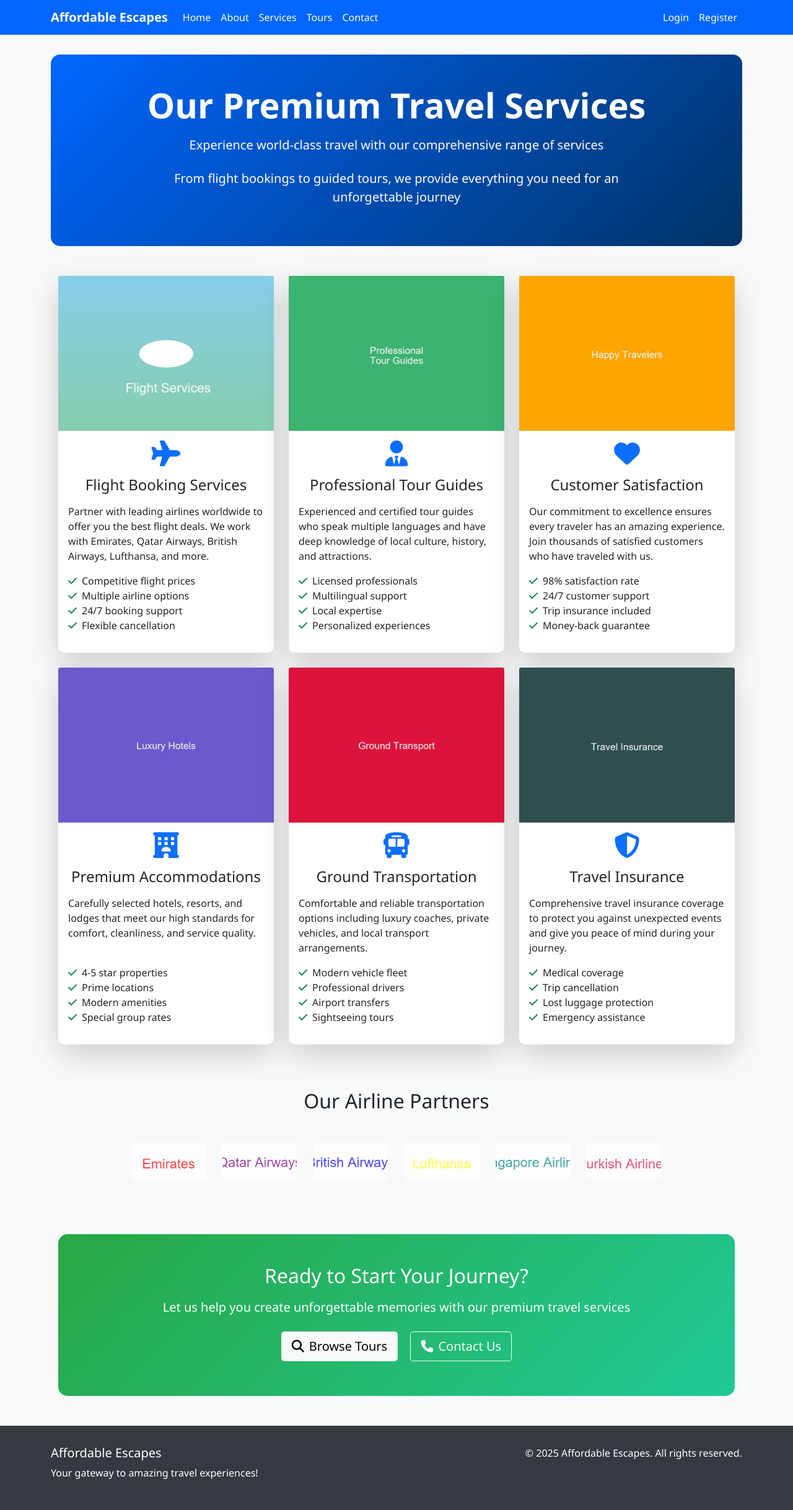
After one commit to arthursuuna/travel_app, a Flask app: page /services in a window 1280 px wide. The commit adds this page. Shown: the whole page at 62% size. Run offline with Flask 3, Linux system fonts and the light colour scheme.

Commit message:
services page done

```diff
--- a/app/routes/main.py
+++ b/app/routes/main.py
@@ -57,8 +57,18 @@ def test():
 def about():
     """
     About page route.
+    Display information about the travel company.
     """
     return render_template("about.html")
+
+
+@main_bp.route("/services")
+def services():
+    """
+    Services page route.
+    Display all available travel services.
+    """
+    return render_template("services.html")
 
 
 @main_bp.route("/dashboard")
--- a/app/templates/base.html
+++ b/app/templates/base.html
@@ -103,7 +103,7 @@
     <!-- Navigation -->
     <nav class="navbar navbar-expand-lg navbar-dark" style="background-color: #0066ff; opacity: 1; z-index: 1000;">
         <div class="container">
-            <a class="navbar-brand" href="{{ url_for('main.index') }}" style="color: #ffffff !important; font-weight: bold;">Travelx Limited</a>
+            <a class="navbar-brand" href="{{ url_for('main.index') }}" style="color: #ffffff !important; font-weight: bold;">Affordable Escapes</a>
 
             <button class="navbar-toggler" type="button" data-bs-toggle="collapse" data-bs-target="#navbarNav" aria-controls="navbarNav" aria-expanded="false" aria-label="Toggle navigation">
                 <span class="navbar-toggler-icon"></span>
@@ -113,6 +113,7 @@
                 <ul class="navbar-nav me-auto">
                     <li class="nav-item"><a class="nav-link" href="{{ url_for('main.index') }}">Home</a></li>
                     <li class="nav-item"><a class="nav-link" href="{{ url_for('main.about') }}">About</a></li>
+                    <li class="nav-item"><a class="nav-link" href="{{ url_for('main.services') }}">Services</a></li>
                     <li class="nav-item"><a class="nav-link" href="{{ url_for('tours.index') }}">Tours</a></li>
                     <li class="nav-item"><a class="nav-link" href="{{ url_for('main.index') }}#contact">Contact</a></li>
                 </ul>
@@ -173,11 +174,11 @@
         <div class="container">
             <div class="row">
                 <div class="col-md-6">
-                    <h5>🌍 Travel App</h5>
+                    <h5>Affordable Escapes</h5>
                     <p>Your gateway to amazing travel experiences!</p>
                 </div>
                 <div class="col-md-6 text-md-end">
-                    <p>&copy; 2025 Travel App. All rights reserved.</p>
+                    <p>&copy; 2025 Affordable Escapes. All rights reserved.</p>
                 </div>
             </div>
         </div>
--- a/app/templates/index.html
+++ b/app/templates/index.html
@@ -104,7 +104,7 @@
               Our mission is to inspire and empower people to explore the world through personalized, enriching travel experiences.
               We aim to create unforgettable journeys where travelers of all backgrounds feel welcomed, supported, and thrilled every step of the way.
             </p>
-            <a href="#services" class="btn btn-primary mt-2">Explore Our Services →</a>
+            <a href="{{ url_for('main.services') }}" class="btn btn-primary mt-2">Explore Our Services →</a>
         </div>
 
         <!-- Image Card -->
--- /dev/null
+++ b/app/templates/services.html
@@ -0,0 +1,350 @@
+{% extends "base.html" %}
+
+{% block title %}Our Services - Affordable Escapes{% endblock %}
+
+{% block content %}
+<div class="services-page">
+    <!-- Hero Section -->
+    <div class="hero-section text-center py-5 mb-5" style="background: linear-gradient(135deg, #0066ff 0%, #003366 100%); color: white; border-radius: 15px;">
+        <div class="container">
+            <h1 class="display-4 fw-bold mb-3">Our Premium Travel Services</h1>
+            <p class="lead mb-4">Experience world-class travel with our comprehensive range of services</p>
+            <div class="row justify-content-center">
+                <div class="col-lg-8">
+                    <p class="fs-5">From flight bookings to guided tours, we provide everything you need for an unforgettable journey</p>
+                </div>
+            </div>
+        </div>
+    </div>
+
+    <!-- Services Grid -->
+    <div class="container">
+        <div class="row">
+            <!-- Flight Services -->
+            <div class="col-lg-4 col-md-6 mb-4">
+                <div class="service-card h-100">
+                    <div class="card border-0 shadow-lg h-100">
+                        <div class="card-img-container" style="height: 250px; overflow: hidden;">
+                            <img src="{{ url_for('static', filename='images/services/flights.jpg') }}"
+                                 class="card-img-top"
+                                 alt="Flight Services"
+                                 style="height: 100%; object-fit: cover; transition: transform 0.3s;"
+                                 onmouseover="this.style.transform='scale(1.05)'"
+                                 onmouseout="this.style.transform='scale(1)'">
+                        </div>
+                        <div class="card-body d-flex flex-column">
+                            <div class="service-icon text-center mb-3">
+                                <i class="fas fa-plane text-primary" style="font-size: 2.5rem;"></i>
+                            </div>
+                            <h4 class="card-title text-center mb-3">Flight Booking Services</h4>
+                            <p class="card-text flex-grow-1">
+                                Partner with leading airlines worldwide to offer you the best flight deals.
+                                We work with Emirates, Qatar Airways, British Airways, Lufthansa, and more.
+                            </p>
+                            <ul class="list-unstyled">
+                                <li><i class="fas fa-check text-success me-2"></i>Competitive flight prices</li>
+                                <li><i class="fas fa-check text-success me-2"></i>Multiple airline options</li>
+                                <li><i class="fas fa-check text-success me-2"></i>24/7 booking support</li>
+                                <li><i class="fas fa-check text-success me-2"></i>Flexible cancellation</li>
+                            </ul>
+                        </div>
+                    </div>
+                </div>
+            </div>
+
+            <!-- Tour Guide Services -->
+            <div class="col-lg-4 col-md-6 mb-4">
+                <div class="service-card h-100">
+                    <div class="card border-0 shadow-lg h-100">
+                        <div class="card-img-container" style="height: 250px; overflow: hidden;">
+                            <img src="{{ url_for('static', filename='images/services/tour-guides.jpg') }}"
+                                 class="card-img-top"
+                                 alt="Professional Tour Guides"
+                                 style="height: 100%; object-fit: cover; transition: transform 0.3s;"
+                                 onmouseover="this.style.transform='scale(1.05)'"
+                                 onmouseout="this.style.transform='scale(1)'">
+                        </div>
+                        <div class="card-body d-flex flex-column">
+                            <div class="service-icon text-center mb-3">
+                                <i class="fas fa-user-tie text-primary" style="font-size: 2.5rem;"></i>
+                            </div>
+                            <h4 class="card-title text-center mb-3">Professional Tour Guides</h4>
+                            <p class="card-text flex-grow-1">
+                                Experienced and certified tour guides who speak multiple languages
+                                and have deep knowledge of local culture, history, and attractions.
+                            </p>
+                            <ul class="list-unstyled">
+                                <li><i class="fas fa-check text-success me-2"></i>Licensed professionals</li>
+                                <li><i class="fas fa-check text-success me-2"></i>Multilingual support</li>
+                                <li><i class="fas fa-check text-success me-2"></i>Local expertise</li>
+                                <li><i class="fas fa-check text-success me-2"></i>Personalized experiences</li>
+                            </ul>
+                        </div>
+                    </div>
+                </div>
+            </div>
+
+            <!-- Happy Travelers -->
+            <div class="col-lg-4 col-md-6 mb-4">
+                <div class="service-card h-100">
+                    <div class="card border-0 shadow-lg h-100">
+                        <div class="card-img-container" style="height: 250px; overflow: hidden;">
+                            <img src="{{ url_for('static', filename='images/services/happy-travelers.jpg') }}"
+                                 class="card-img-top"
+                                 alt="Happy Travelers"
+                                 style="height: 100%; object-fit: cover; transition: transform 0.3s;"
+                                 onmouseover="this.style.transform='scale(1.05)'"
+                                 onmouseout="this.style.transform='scale(1)'">
+                        </div>
+                        <div class="card-body d-flex flex-column">
+                            <div class="service-icon text-center mb-3">
+                                <i class="fas fa-heart text-primary" style="font-size: 2.5rem;"></i>
+                            </div>
+                            <h4 class="card-title text-center mb-3">Customer Satisfaction</h4>
+                            <p class="card-text flex-grow-1">
+                                Our commitment to excellence ensures every traveler has an amazing experience.
+                                Join thousands of satisfied customers who have traveled with us.
+                            </p>
+                            <ul class="list-unstyled">
+                                <li><i class="fas fa-check text-success me-2"></i>98% satisfaction rate</li>
+                                <li><i class="fas fa-check text-success me-2"></i>24/7 customer support</li>
+                                <li><i class="fas fa-check text-success me-2"></i>Trip insurance included</li>
+                                <li><i class="fas fa-check text-success me-2"></i>Money-back guarantee</li>
+                            </ul>
+                        </div>
+                    </div>
+                </div>
+            </div>
+
+            <!-- Accommodation Services -->
+            <div class="col-lg-4 col-md-6 mb-4">
+                <div class="service-card h-100">
+                    <div class="card border-0 shadow-lg h-100">
+                        <div class="card-img-container" style="height: 250px; overflow: hidden;">
+                            <img src="{{ url_for('static', filename='images/services/accommodation.jpg') }}"
+                                 class="card-img-top"
+                                 alt="Luxury Accommodations"
+                                 style="height: 100%; object-fit: cover; transition: transform 0.3s;"
+                                 onmouseover="this.style.transform='scale(1.05)'"
+                                 onmouseout="this.style.transform='scale(1)'">
+                        </div>
+                        <div class="card-body d-flex flex-column">
+                            <div class="service-icon text-center mb-3">
+                                <i class="fas fa-hotel text-primary" style="font-size: 2.5rem;"></i>
+                            </div>
+                            <h4 class="card-title text-center mb-3">Premium Accommodations</h4>
+                            <p class="card-text flex-grow-1">
+                                Carefully selected hotels, resorts, and lodges that meet our high standards
+                                for comfort, cleanliness, and service quality.
+                            </p>
+                            <ul class="list-unstyled">
+                                <li><i class="fas fa-check text-success me-2"></i>4-5 star properties</li>
+                                <li><i class="fas fa-check text-success me-2"></i>Prime locations</li>
+                                <li><i class="fas fa-check text-success me-2"></i>Modern amenities</li>
+                                <li><i class="fas fa-check text-success me-2"></i>Special group rates</li>
+                            </ul>
+                        </div>
+                    </div>
+                </div>
+            </div>
+
+            <!-- Transportation Services -->
+            <div class="col-lg-4 col-md-6 mb-4">
+                <div class="service-card h-100">
+                    <div class="card border-0 shadow-lg h-100">
+                        <div class="card-img-container" style="height: 250px; overflow: hidden;">
+                            <img src="{{ url_for('static', filename='images/services/transportation.jpg') }}"
+                                 class="card-img-top"
+                                 alt="Transportation Services"
+                                 style="height: 100%; object-fit: cover; transition: transform 0.3s;"
+                                 onmouseover="this.style.transform='scale(1.05)'"
+                                 onmouseout="this.style.transform='scale(1)'">
+                        </div>
+                        <div class="card-body d-flex flex-column">
+                            <div class="service-icon text-center mb-3">
+                                <i class="fas fa-bus text-primary" style="font-size: 2.5rem;"></i>
+                            </div>
+                            <h4 class="card-title text-center mb-3">Ground Transportation</h4>
+                            <p class="card-text flex-grow-1">
+                                Comfortable and reliable transportation options including luxury coaches,
+                                private vehicles, and local transport arrangements.
+                            </p>
+                            <ul class="list-unstyled">
+                                <li><i class="fas fa-check text-success me-2"></i>Modern vehicle fleet</li>
+                                <li><i class="fas fa-check text-success me-2"></i>Professional drivers</li>
+                                <li><i class="fas fa-check text-success me-2"></i>Airport transfers</li>
+                                <li><i class="fas fa-check text-success me-2"></i>Sightseeing tours</li>
+                            </ul>
+                        </div>
+                    </div>
+                </div>
+            </div>
+
+            <!-- Travel Insurance -->
+            <div class="col-lg-4 col-md-6 mb-4">
+                <div class="service-card h-100">
+                    <div class="card border-0 shadow-lg h-100">
+                        <div class="card-img-container" style="height: 250px; overflow: hidden;">
+                            <img src="{{ url_for('static', filename='images/services/travel-insurance.jpg') }}"
+                                 class="card-img-top"
+                                 alt="Travel Insurance"
+                                 style="height: 100%; object-fit: cover; transition: transform 0.3s;"
+                                 onmouseover="this.style.transform='scale(1.05)'"
+                                 onmouseout="this.style.transform='scale(1)'">
+                        </div>
+                        <div class="card-body d-flex flex-column">
+                            <div class="service-icon text-center mb-3">
+                                <i class="fas fa-shield-alt text-primary" style="font-size: 2.5rem;"></i>
+                            </div>
+                            <h4 class="card-title text-center mb-3">Travel Insurance</h4>
+                            <p class="card-text flex-grow-1">
+                                Comprehensive travel insurance coverage to protect you against unexpected
+                                events and give you peace of mind during your journey.
+                            </p>
+                            <ul class="list-unstyled">
+                                <li><i class="fas fa-check text-success me-2"></i>Medical coverage</li>
+                                <li><i class="fas fa-check text-success me-2"></i>Trip cancellation</li>
+                                <li><i class="fas fa-check text-success me-2"></i>Lost luggage protection</li>
+                                <li><i class="fas fa-check text-success me-2"></i>Emergency assistance</li>
+                            </ul>
+                        </div>
+                    </div>
+                </div>
+            </div>
+        </div>
+    </div>
+
+    <!-- Airline Partners Section -->
+    <div class="container mt-5">
+        <div class="row">
+            <div class="col-12">
+                <h2 class="text-center mb-4">Our Airline Partners</h2>
+                <div class="row justify-content-center">
+                    <div class="col-lg-10">
+                        <div class="airline-partners bg-light p-4 rounded-3">
+                            <div class="row align-items-center">
+                                <div class="col-md-2 col-4 text-center mb-3">
+                                    <img src="{{ url_for('static', filename='images/airlines/emirates.png') }}"
+                                         alt="Emirates" class="img-fluid" style="max-height: 60px;">
+                                </div>
+                                <div class="col-md-2 col-4 text-center mb-3">
+                                    <img src="{{ url_for('static', filename='images/airlines/qatar.png') }}"
+                                         alt="Qatar Airways" class="img-fluid" style="max-height: 60px;">
+                                </div>
+                                <div class="col-md-2 col-4 text-center mb-3">
+                                    <img src="{{ url_for('static', filename='images/airlines/british.png') }}"
+                                         alt="British Airways" class="img-fluid" style="max-height: 60px;">
+                                </div>
+                                <div class="col-md-2 col-4 text-center mb-3">
+                                    <img src="{{ url_for('static', filename='images/airlines/lufthansa.png') }}"
+                                         alt="Lufthansa" class="img-fluid" style="max-height: 60px;">
+                                </div>
+                                <div class="col-md-2 col-4 text-center mb-3">
+                                    <img src="{{ url_for('static', filename='images/airlines/singapore.png') }}"
+                                         alt="Singapore Airlines" class="img-fluid" style="max-height: 60px;">
+                                </div>
+                                <div class="col-md-2 col-4 text-center mb-3">
+                                    <img src="{{ url_for('static', filename='images/airlines/turkish.png') }}"
+                                         alt="Turkish Airlines" class="img-fluid" style="max-height: 60px;">
+                                </div>
+                            </div>
+                        </div>
+                    </div>
+                </div>
+            </div>
+        </div>
+    </div>
+
+    <!-- Call to Action -->
+    <div class="container mt-5 mb-5">
+        <div class="row">
+            <div class="col-12">
+                <div class="cta-section text-center py-5" style="background: linear-gradient(135deg, #28a745 0%, #20c997 100%); color: white; border-radius: 15px;">
+                    <h2 class="mb-3">Ready to Start Your Journey?</h2>
+                    <p class="lead mb-4">Let us help you create unforgettable memories with our premium travel services</p>
+                    <div class="row justify-content-center">
+                        <div class="col-lg-6">
+                            <a href="{{ url_for('tours.index') }}" class="btn btn-light btn-lg me-3 mb-2">
+                                <i class="fas fa-search me-2"></i>Browse Tours
+                            </a>
+                            <a href="{{ url_for('main.index') }}#contact" class="btn btn-outline-light btn-lg mb-2">
+                                <i class="fas fa-phone me-2"></i>Contact Us
+                            </a>
+                        </div>
+                    </div>
+                </div>
+            </div>
+        </div>
+    </div>
+</div>
+
+<style>
+.service-card {
+    transition: transform 0.3s ease, box-shadow 0.3s ease;
+}
+
+.service-card:hover {
+    transform: translateY(-5px);
+}
+
+.service-card .card {
+    transition: box-shadow 0.3s ease;
+}
+
+.service-card:hover .card {
+    box-shadow: 0 10px 30px rgba(0,0,0,0.15) !important;
+}
+
+.service-icon {
+    animation: pulse 2s ease-in-out infinite alternate;
+}
+
+@keyframes pulse {
+    0% { transform: scale(1); }
+    100% { transform: scale(1.05); }
+}
+
+.airline-partners img {
+    opacity: 0.7;
+    transition: opacity 0.3s ease;
+}
+
+.airline-partners img:hover {
+    opacity: 1;
+}
+
+.hero-section {
+    position: relative;
+    overflow: hidden;
+}
+
+.hero-section::before {
+    content: '';
+    position: absolute;
+    top: 0;
+    left: 0;
+    right: 0;
+    bottom: 0;
+    background: url('{{ url_for("static", filename="images/services/hero-bg.jpg") }}') center/cover;
+    opacity: 0.1;
+    z-index: -1;
+}
+
+.cta-section {
+    position: relative;
+    overflow: hidden;
+}
+
+.cta-section::before {
+    content: '';
+    position: absolute;
+    top: 0;
+    left: 0;
+    right: 0;
+    bottom: 0;
+    background: url('{{ url_for("static", filename="images/services/cta-bg.jpg") }}') center/cover;
+    opacity: 0.1;
+    z-index: -1;
+}
+</style>
+{% endblock %}
```
Also changed, not shown: create_service_images.py (added, +141 -0 lines), app/static/images/airlines/british.png (added), app/static/images/airlines/emirates.png (added), app/static/images/airlines/lufthansa.png (added), app/static/images/airlines/qatar.png (added), app/static/images/airlines/singapore.png (added), app/static/images/airlines/turkish.png (added), app/static/images/services/accommodation.jpg (added), app/static/images/services/cta-bg.jpg (added), app/static/images/services/flights.jpg (added), app/static/images/services/happy-travelers.jpg (added), app/static/images/services/hero-bg.jpg (added), app/static/images/services/tour-guides.jpg (added), app/static/images/services/transportation.jpg (added), 1 more files.
